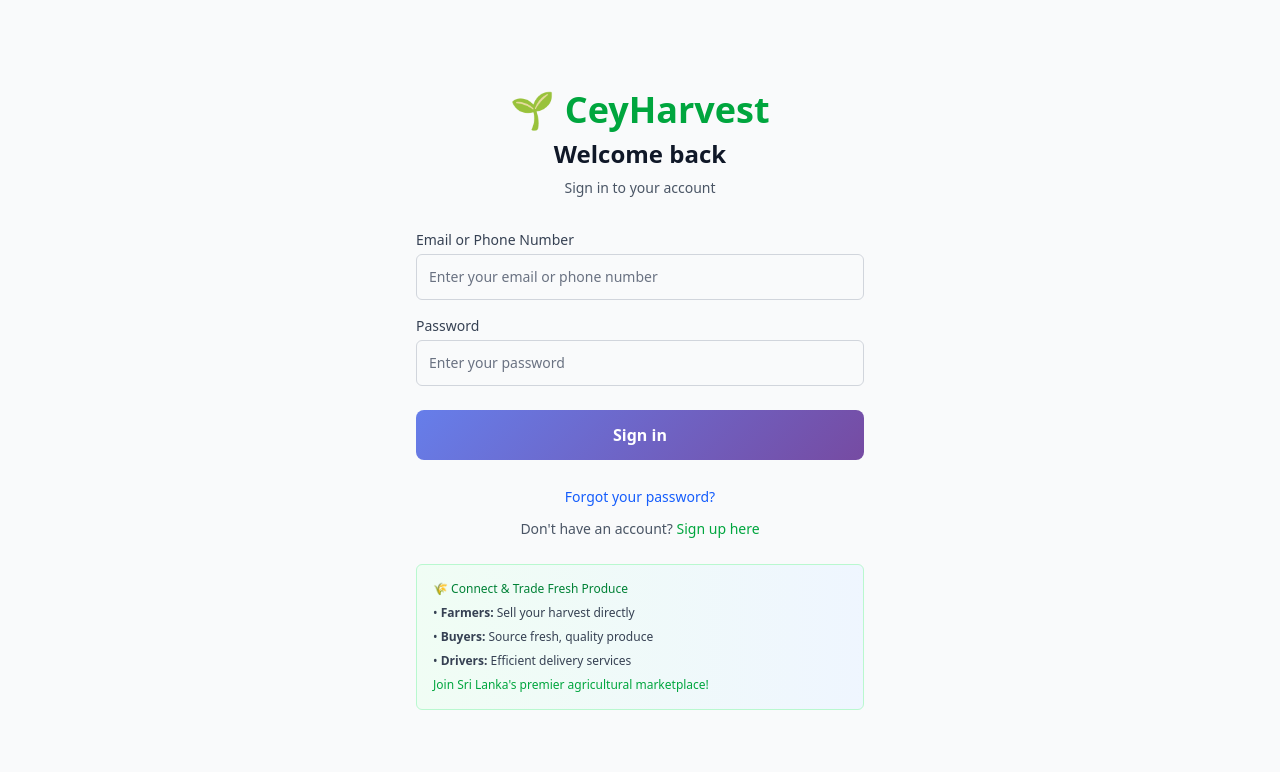
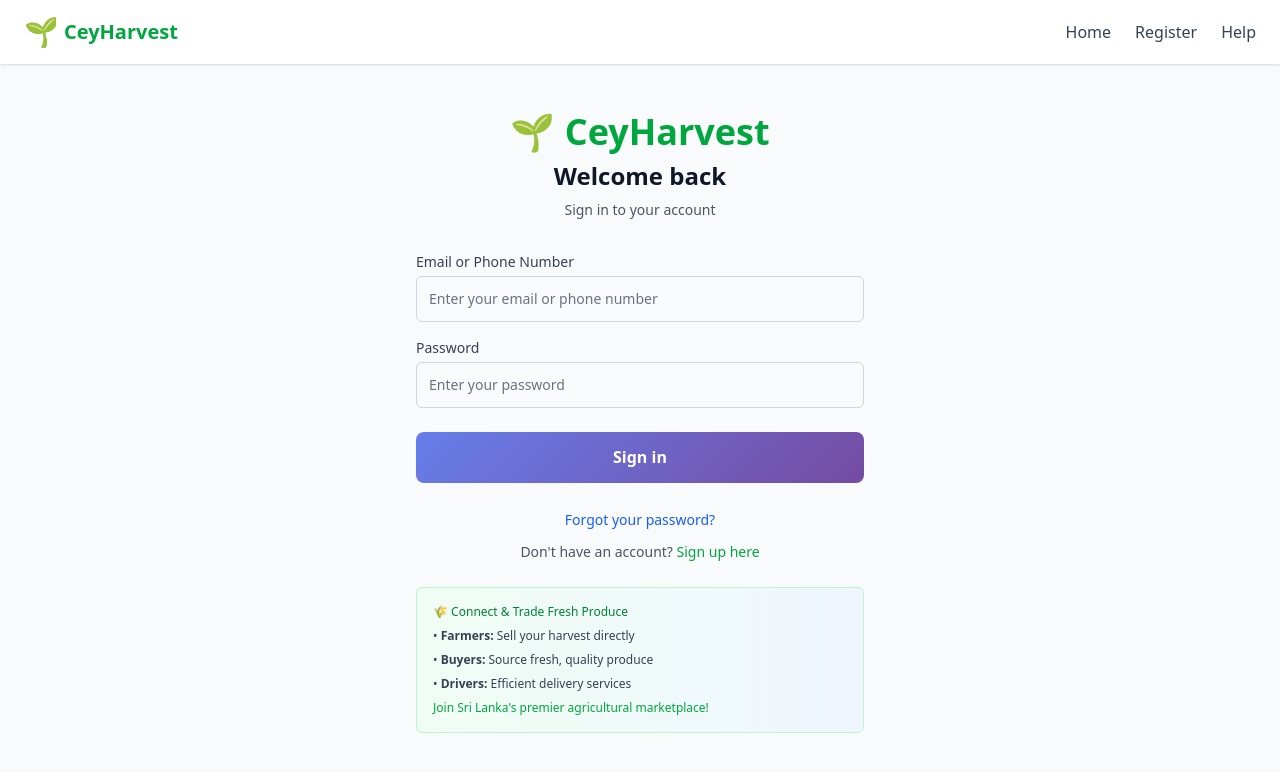
Before and after one commit to damithch/CeyHarvest, a React (Vite) app in the folder frontend/: page /login in a window 1280 px wide. Shown: the top 772 px of the page. Built offline with nearby package versions, Linux system fonts and the light colour scheme.

Commit message:
update register

```diff
--- a/frontend/src/components/auth/EnhancedRegister.jsx
+++ b/frontend/src/components/auth/EnhancedRegister.jsx
@@ -121,7 +121,6 @@
 
   const sendVerificationCode = async () => {
     try {
-      // Call the appropriate registration endpoint which will send verification email
       const endpoint = `/api/${formData.role.toLowerCase()}/register`;
       const registrationData = {
         username: formData.username,
@@ -146,6 +145,15 @@
       });
 
       if (response.ok) {
+        // For warehouse farmer, skip verification and redirect
+        if (formData.role === 'FARMER' && warehouseId) {
+          setSuccess(`Registration successful!`);
+          setError('');
+          setTimeout(() => {
+            navigate('/login');
+          }, 2000);
+          return;
+        }
         const responseData = await response.json();
         if (responseData.requiresVerification) {
           setSuccess(`Registration initiated! Please check your email for verification code`);
@@ -162,7 +170,6 @@
         const errorMsg = await response.text();
         throw new Error(errorMsg || 'Failed to initiate registration');
       }
-
     } catch (error) {
       console.error('Registration initiation error:', error);
       throw error;
@@ -223,12 +230,14 @@
     }
 
     try {
-      // Send verification code and move to step 2
       await sendVerificationCode();
-      setStep(2);
+      // Only go to step 2 if not FARMER in warehouse
+      if (!(formData.role === 'FARMER' && warehouseId) && formData.role !== 'FARMER') {
+        setStep(2);
+      }
     } catch (err) {
       // Display the actual error message from the backend with helpful suggestions
-      let errorMessage = err.message || 'Failed to send verification code. Please try again.';
+      let errorMessage = err.message || 'Failed to register. Please try again.';
 
       // Make email duplicate errors more user-friendly
       if (errorMessage.includes('Email already registered')) {
--- a/frontend/src/components/auth/Login.jsx
+++ b/frontend/src/components/auth/Login.jsx
@@ -120,7 +120,21 @@
   };
 
   return (
-    <div className="min-h-screen flex items-center justify-center bg-gray-50 py-12 px-4 sm:px-6 lg:px-8">
+    <div className="min-h-screen bg-gray-50">
+      {/* Navigation Bar */}
+      <nav className="bg-white shadow flex items-center justify-between px-6 py-4">
+        <Link to="/" className="flex items-center space-x-2">
+          <img src="/vite.svg" alt="CeyHarvest Logo" className="h-8 w-8" />
+          <span className="text-xl font-bold text-green-600">CeyHarvest</span>
+        </Link>
+        <div className="flex items-center space-x-6">
+          <Link to="/" className="text-gray-700 hover:text-green-600 font-medium">Home</Link>
+          <Link to="/register" className="text-gray-700 hover:text-green-600 font-medium">Register</Link>
+          <Link to="/help" className="text-gray-700 hover:text-green-600 font-medium">Help</Link>
+        </div>
+      </nav>
+
+      <div className="flex items-center justify-center py-12 px-4 sm:px-6 lg:px-8">
         <div className="max-w-md w-full space-y-8">
           <div>
             <div className="text-center">
@@ -258,6 +272,7 @@
           </form>
         </div>
       </div>
+    </div>
   );
 };
 
```
Lines whose indentation alone changed are shown as unchanged.
